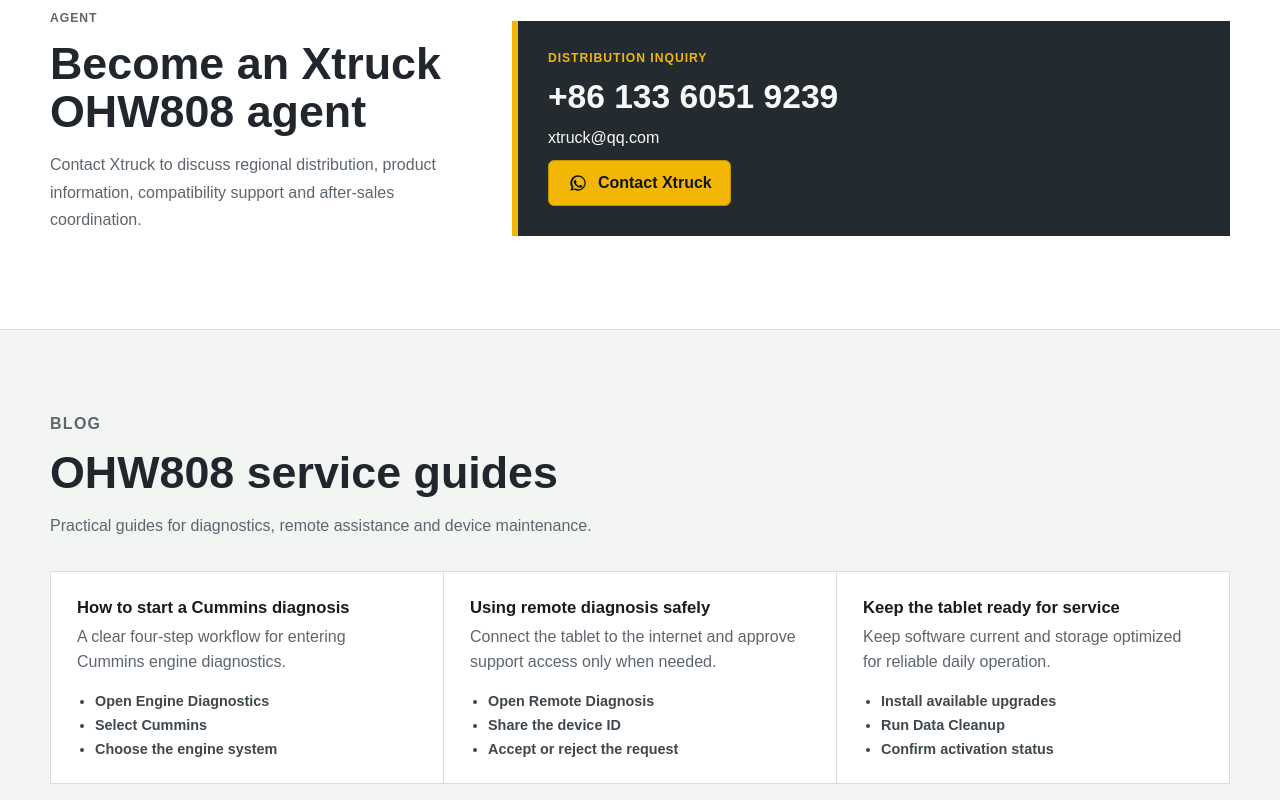
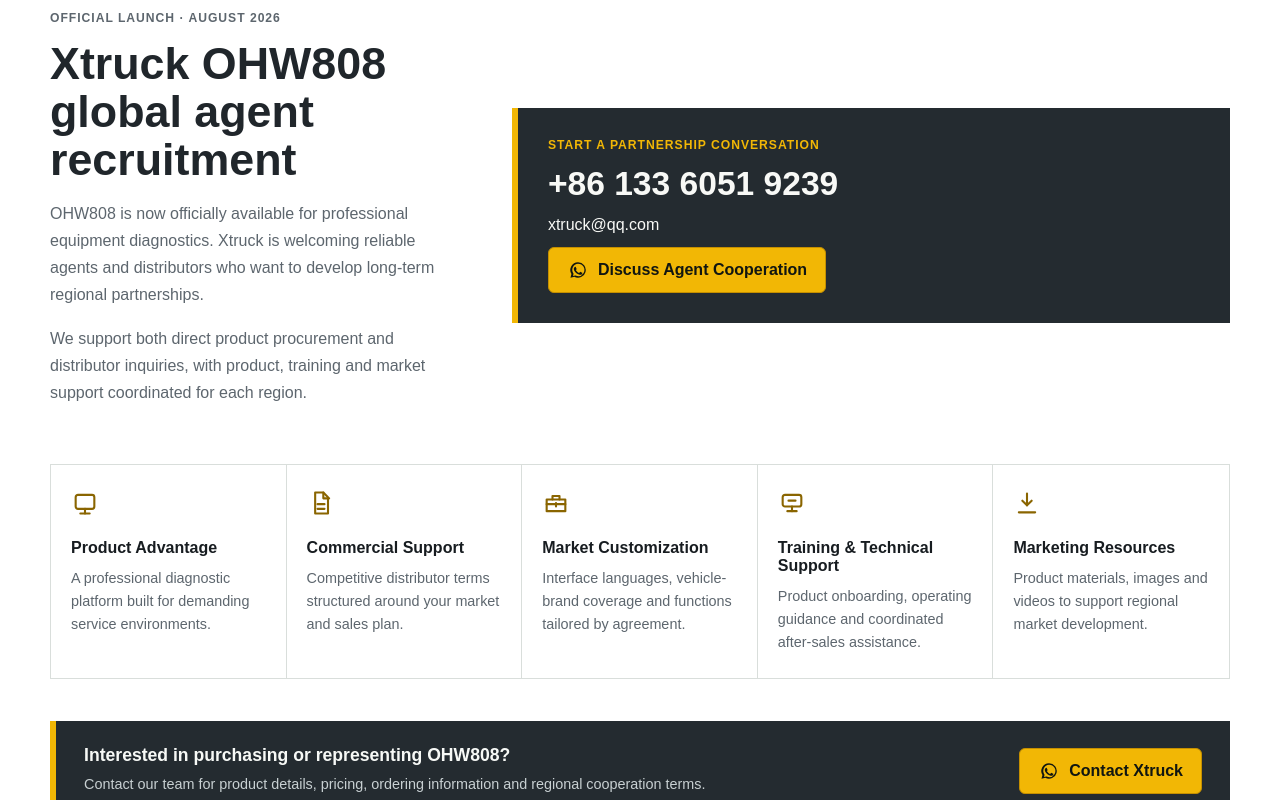
Before and after one commit to mengyliu6/xtruck-site, a Vue app: page / in a window 1280 px wide. Shown: the part 7960-8760 px from the top of the page. Built offline with nearby package versions, Linux system fonts and the light colour scheme.

Commit message:
Expand agent recruitment and add blog page

```diff
--- a/src/App.vue
+++ b/src/App.vue
@@ -8,8 +8,30 @@
 import ProductSections from '@/components/product/ProductSections.vue'
 import { siteConfig } from '@/config/site'
 import { product } from '@/data/product'
+import BlogPage from '@/pages/BlogPage.vue'
+
+const isBlogPage = window.location.pathname.replace(/\/+$/, '') === '/blog'
+
+function setMetaContent(selector: string, content: string) {
+  document.querySelector<HTMLMetaElement>(selector)?.setAttribute('content', content)
+}
 
 onMounted(() => {
+  if (isBlogPage) {
+    document.title = 'OHW808 Service Guides & Product News | Xtruck Blog'
+    const description =
+      'Xtruck OHW808 service guides covering diagnostic workflows, remote support, software updates and professional equipment maintenance.'
+    const blogUrl = new URL('/blog', siteConfig.canonicalUrl).href
+
+    setMetaContent('meta[name="description"]', description)
+    setMetaContent('meta[property="og:title"]', document.title)
+    setMetaContent('meta[property="og:description"]', description)
+    setMetaContent('meta[property="og:type"]', 'website')
+    setMetaContent('meta[property="og:url"]', blogUrl)
+    document.querySelector<HTMLLinkElement>('link[rel="canonical"]')?.setAttribute('href', blogUrl)
+    return
+  }
+
   const structuredData = {
     '@context': 'https://schema.org',
     '@type': 'Product',
@@ -38,8 +60,13 @@
 
 <template>
   <SiteHeader />
-  <ProductHero />
-  <ProductSections />
+  <template v-if="isBlogPage">
+    <BlogPage />
+  </template>
+  <template v-else>
+    <ProductHero />
+    <ProductSections />
+  </template>
   <SiteFooter />
   <WhatsAppButton class="floating-whatsapp" label="WhatsApp" variant="floating" />
   <WhatsAppButton class="mobile-contact-bar" label="Contact on WhatsApp" variant="mobile" />
--- a/src/assets/styles/base.css
+++ b/src/assets/styles/base.css
@@ -875,6 +875,11 @@
   border-bottom: 1px solid var(--line);
 }
 
+.agent-content {
+  display: grid;
+  gap: 42px;
+}
+
 .agent-layout p {
   color: var(--muted);
   line-height: 1.7;
@@ -900,6 +905,209 @@
 
 .agent-panel strong {
   font-size: clamp(1.5rem, 3vw, 2.1rem);
+}
+
+.agent-benefits {
+  display: grid;
+  grid-template-columns: repeat(5, minmax(0, 1fr));
+  border: 1px solid var(--line);
+}
+
+.agent-benefits article {
+  min-width: 0;
+  padding: 24px 20px;
+  background: #ffffff;
+  border-right: 1px solid var(--line);
+}
+
+.agent-benefits article:last-child {
+  border-right: 0;
+}
+
+.agent-benefits svg,
+.blog-guide__copy > svg {
+  width: 28px;
+  height: 28px;
+  margin-bottom: 18px;
+  color: #8a6500;
+}
+
+.agent-benefits h3 {
+  margin: 0 0 10px;
+  color: var(--ink);
+  font-size: 1rem;
+}
+
+.agent-benefits p,
+.agent-cta p {
+  margin: 0;
+  color: var(--muted);
+  font-size: 0.9rem;
+  line-height: 1.6;
+}
+
+.agent-cta {
+  display: flex;
+  gap: 28px;
+  align-items: center;
+  justify-content: space-between;
+  padding: 24px 28px;
+  color: #f7f9f6;
+  background: var(--dark-2);
+  border-left: 6px solid var(--accent);
+}
+
+.agent-cta strong {
+  display: block;
+  margin-bottom: 7px;
+  font-size: 1.1rem;
+}
+
+.agent-cta p {
+  color: #c8d0d2;
+}
+
+.blog-hero {
+  padding: 72px 0;
+  color: #f7f9f6;
+  background: var(--dark-2);
+}
+
+.blog-hero__inner {
+  display: grid;
+  grid-template-columns: minmax(0, 0.9fr) minmax(420px, 1.1fr);
+  gap: 64px;
+  align-items: center;
+}
+
+.blog-hero h1 {
+  max-width: 680px;
+  margin: 0 0 22px;
+  font-size: clamp(2.7rem, 5vw, 4.6rem);
+  line-height: 1.02;
+  letter-spacing: 0;
+}
+
+.blog-hero p:not(.eyebrow) {
+  max-width: 650px;
+  margin: 0;
+  color: #c8d0d2;
+  line-height: 1.75;
+}
+
+.blog-hero .preview-image {
+  aspect-ratio: 16 / 10;
+  border: 1px solid #495258;
+}
+
+.blog-hero .preview-image img,
+.blog-card .preview-image img,
+.blog-guide > .preview-image img {
+  width: 100%;
+  height: 100%;
+  object-fit: contain;
+}
+
+.blog-card-grid {
+  display: grid;
+  grid-template-columns: repeat(3, minmax(0, 1fr));
+  gap: 20px;
+}
+
+.blog-card {
+  min-width: 0;
+  background: #ffffff;
+  border: 1px solid var(--line);
+}
+
+.blog-card .preview-image {
+  width: 100%;
+  aspect-ratio: 16 / 10;
+  border-bottom: 1px solid var(--line);
+}
+
+.blog-card > div {
+  padding: 24px;
+}
+
+.blog-card span {
+  color: #7d5c00;
+  font-size: 0.75rem;
+  font-weight: 900;
+  text-transform: uppercase;
+}
+
+.blog-card h2 {
+  margin: 10px 0;
+  font-size: 1.25rem;
+  line-height: 1.25;
+}
+
+.blog-card p {
+  margin: 0 0 18px;
+  color: var(--muted);
+  line-height: 1.6;
+}
+
+.blog-card a {
+  color: var(--ink);
+  font-size: 0.9rem;
+  font-weight: 900;
+}
+
+.blog-guides {
+  display: grid;
+  gap: 1px;
+  background: var(--line);
+  border: 1px solid var(--line);
+}
+
+.blog-guide {
+  display: grid;
+  grid-template-columns: minmax(300px, 0.8fr) minmax(0, 1.2fr);
+  gap: 52px;
+  align-items: center;
+  padding: 42px;
+  scroll-margin-top: 96px;
+  background: #ffffff;
+}
+
+.blog-guide:nth-child(even) .blog-guide__copy {
+  order: 2;
+}
+
+.blog-guide__copy h2,
+.blog-contact h2 {
+  margin: 0 0 14px;
+  font-size: clamp(1.8rem, 3vw, 2.7rem);
+  line-height: 1.1;
+}
+
+.blog-guide__copy > p:not(.eyebrow),
+.blog-contact p:not(.eyebrow) {
+  color: var(--muted);
+  line-height: 1.7;
+}
+
+.blog-guide__copy ol {
+  display: grid;
+  gap: 10px;
+  margin: 22px 0 0;
+  padding-left: 22px;
+  font-weight: 800;
+}
+
+.blog-guide > .preview-image {
+  width: 100%;
+  aspect-ratio: 16 / 10;
+  border: 1px solid var(--line);
+}
+
+.blog-contact__inner {
+  display: flex;
+  gap: 32px;
+  align-items: center;
+  justify-content: space-between;
 }
 
 .article-list {
@@ -1188,6 +1396,28 @@
     gap: 24px;
   }
 
+  .agent-benefits {
+    grid-template-columns: repeat(2, minmax(0, 1fr));
+  }
+
+  .agent-benefits article {
+    border-right: 1px solid var(--line);
+    border-bottom: 1px solid var(--line);
+  }
+
+  .blog-hero__inner,
+  .blog-guide {
+    grid-template-columns: 1fr;
+  }
+
+  .blog-card-grid {
+    grid-template-columns: 1fr;
+  }
+
+  .blog-guide:nth-child(even) .blog-guide__copy {
+    order: 0;
+  }
+
   .hero__copy h1 {
     font-size: clamp(3rem, 13vw, 5rem);
   }
@@ -1271,6 +1501,37 @@
     width: 58%;
   }
 
+  .agent-benefits {
+    grid-template-columns: 1fr;
+  }
+
+  .agent-benefits article {
+    border-right: 0;
+  }
+
+  .agent-cta,
+  .blog-contact__inner {
+    align-items: flex-start;
+    flex-direction: column;
+  }
+
+  .blog-hero {
+    padding: 48px 0;
+  }
+
+  .blog-hero__inner {
+    gap: 34px;
+  }
+
+  .blog-hero h1 {
+    font-size: 2.65rem;
+  }
+
+  .blog-guide {
+    gap: 28px;
+    padding: 24px;
+  }
+
   .overview-side,
   .language-panel,
   .package-grid section {
--- a/src/components/layout/SiteFooter.vue
+++ b/src/components/layout/SiteFooter.vue
@@ -5,19 +5,19 @@
 <template>
   <footer class="site-footer">
     <div class="section-shell site-footer__inner">
-      <a href="#top" class="brand-mark brand-mark--footer" aria-label="Xtruck home">
+      <a href="/" class="brand-mark brand-mark--footer" aria-label="Xtruck home">
         <span class="brand-mark__symbol">X</span>
         <span>{{ siteConfig.brandName }}</span>
       </a>
       <nav class="footer-nav" aria-label="Footer navigation">
-        <a href="#overview">OHW808 Product</a>
-        <a href="#coverage">Coverage</a>
-        <a href="#download">Download</a>
-        <a href="#video">Video</a>
-        <a href="#agent">Agent</a>
-        <a href="#blog">Blog</a>
-        <a href="#faq">Q&amp;A</a>
-        <a href="#contact">Contact</a>
+        <a href="/#overview">OHW808 Product</a>
+        <a href="/#coverage">Coverage</a>
+        <a href="/#download">Download</a>
+        <a href="/#video">Video</a>
+        <a href="/#agent">Agent</a>
+        <a href="/blog">Blog</a>
+        <a href="/#faq">Q&amp;A</a>
+        <a href="/#contact">Contact</a>
       </nav>
       <p>
         Copyright © {{ new Date().getFullYear() }} {{ siteConfig.brandName }}. All rights reserved.
--- a/src/components/layout/SiteHeader.vue
+++ b/src/components/layout/SiteHeader.vue
@@ -13,7 +13,7 @@
 <template>
   <header class="site-header">
     <div class="site-header__bar section-shell">
-      <a href="#top" class="brand-mark" aria-label="Xtruck home" @click="closeMenu">
+      <a href="/" class="brand-mark" aria-label="Xtruck home" @click="closeMenu">
         <span class="brand-mark__symbol">X</span>
         <span>{{ siteConfig.brandName }}</span>
       </a>
--- a/src/components/product/ProductSections.vue
+++ b/src/components/product/ProductSections.vue
@@ -26,6 +26,34 @@
   'Shandong Shantui',
   'Zoomlion Heavy Industry',
   'Yuchai Machinery',
+]
+
+const agentBenefits = [
+  {
+    title: 'Product Advantage',
+    description: 'A professional diagnostic platform built for demanding service environments.',
+    icon: 'screen' as const,
+  },
+  {
+    title: 'Commercial Support',
+    description: 'Competitive distributor terms structured around your market and sales plan.',
+    icon: 'document' as const,
+  },
+  {
+    title: 'Market Customization',
+    description: 'Interface languages, vehicle-brand coverage and functions tailored by agreement.',
+    icon: 'toolbox' as const,
+  },
+  {
+    title: 'Training & Technical Support',
+    description: 'Product onboarding, operating guidance and coordinated after-sales assistance.',
+    icon: 'remote' as const,
+  },
+  {
+    title: 'Marketing Resources',
+    description: 'Product materials, images and videos to support regional market development.',
+    icon: 'download' as const,
+  },
 ]
 </script>
 
@@ -260,41 +288,46 @@
     </section>
 
     <section id="agent" class="section agent-section">
-      <div class="section-shell agent-layout">
+      <div class="section-shell agent-content">
+        <div class="agent-layout">
           <div>
-          <p class="eyebrow">Agent</p>
-          <h2>Become an Xtruck OHW808 agent</h2>
+            <p class="eyebrow">Official Launch · August 2026</p>
+            <h2>Xtruck OHW808 global agent recruitment</h2>
             <p>
-            Contact Xtruck to discuss regional distribution, product information, compatibility
-            support and after-sales coordination.
+              OHW808 is now officially available for professional equipment diagnostics. Xtruck is
+              welcoming reliable agents and distributors who want to develop long-term regional
+              partnerships.
+            </p>
+            <p>
+              We support both direct product procurement and distributor inquiries, with product,
+              training and market support coordinated for each region.
             </p>
           </div>
           <div class="agent-panel">
-          <span>Distribution inquiry</span>
+            <span>Start a partnership conversation</span>
             <strong>{{ siteConfig.whatsappDisplayNumber }}</strong>
             <a class="contact-email" :href="`mailto:${siteConfig.contactEmail}`">
               {{ siteConfig.contactEmail }}
             </a>
-          <WhatsAppButton label="Contact Xtruck" />
+            <WhatsAppButton label="Discuss Agent Cooperation" />
           </div>
         </div>
-    </section>
-
-    <section id="blog" class="section section--muted">
-      <div class="section-shell">
-        <div class="section-heading">
-          <p class="eyebrow">Blog</p>
-          <h2>OHW808 service guides</h2>
-          <p>Practical guides for diagnostics, remote assistance and device maintenance.</p>
+        <div class="agent-benefits" aria-label="Agent partnership advantages">
+          <article v-for="benefit in agentBenefits" :key="benefit.title">
+            <IconGlyph :name="benefit.icon" />
+            <h3>{{ benefit.title }}</h3>
+            <p>{{ benefit.description }}</p>
+          </article>
         </div>
-        <div class="article-list">
-          <article v-for="article in product.articles" :key="article.title">
-            <h3>{{ article.title }}</h3>
-            <p>{{ article.description }}</p>
-            <ul>
-              <li v-for="point in article.points" :key="point">{{ point }}</li>
-            </ul>
-          </article>
+        <div class="agent-cta">
+          <div>
+            <strong>Interested in purchasing or representing OHW808?</strong>
+            <p>
+              Contact our team for product details, pricing, ordering information and regional
+              cooperation terms.
+            </p>
+          </div>
+          <WhatsAppButton label="Contact Xtruck" />
         </div>
       </div>
     </section>
--- a/src/config/site.ts
+++ b/src/config/site.ts
@@ -22,14 +22,14 @@
 }
 
 export const navigationItems: NavItem[] = [
-  { label: 'Overview', href: '#overview' },
-  { label: 'Features', href: '#features' },
-  { label: 'Coverage', href: '#coverage' },
-  { label: 'Download', href: '#download' },
-  { label: 'Video', href: '#video' },
-  { label: 'Agent', href: '#agent' },
-  { label: 'Blog', href: '#blog' },
-  { label: 'Q&A', href: '#faq' },
+  { label: 'Overview', href: '/#overview' },
+  { label: 'Features', href: '/#features' },
+  { label: 'Coverage', href: '/#coverage' },
+  { label: 'Download', href: '/#download' },
+  { label: 'Video', href: '/#video' },
+  { label: 'Agent', href: '/#agent' },
+  { label: 'Blog', href: '/blog' },
+  { label: 'Q&A', href: '/#faq' },
 ]
 
 export function formatPrice(value: number): string {
--- /dev/null
+++ b/src/pages/BlogPage.vue
@@ -0,0 +1,93 @@
+<script setup lang="ts">
+import IconGlyph from '@/components/common/IconGlyph.vue'
+import PreviewImage from '@/components/common/PreviewImage.vue'
+import WhatsAppButton from '@/components/common/WhatsAppButton.vue'
+import { product } from '@/data/product'
+
+const articleImages = [
+  '/images/workflow/cummins-functions.png',
+  '/images/tools/remote-diagnosis.png',
+  '/images/ui/software-upgrade.png',
+]
+
+const articleIcons = ['engine', 'remote', 'update'] as const
+</script>
+
+<template>
+  <main class="blog-page">
+    <section class="blog-hero">
+      <div class="section-shell blog-hero__inner">
+        <div>
+          <p class="eyebrow">Xtruck Blog</p>
+          <h1>OHW808 service guides and product news</h1>
+          <p>
+            Practical reference for diagnostic workflows, remote support, software updates and
+            professional use of Xtruck OHW808.
+          </p>
+        </div>
+        <PreviewImage
+          src="/images/ui/ohw808-home.png"
+          alt="Xtruck OHW808 diagnostic software home screen"
+        />
+      </div>
+    </section>
+
+    <section class="section blog-index">
+      <div class="section-shell">
+        <div class="section-heading">
+          <p class="eyebrow">Service Guides</p>
+          <h2>Work confidently with OHW808</h2>
+          <p>Focused guidance for common workshop and field-service tasks.</p>
+        </div>
+        <div class="blog-card-grid">
+          <article
+            v-for="(article, index) in product.articles"
+            :key="article.title"
+            class="blog-card"
+          >
+            <PreviewImage :src="articleImages[index]" :alt="article.title" />
+            <div>
+              <span>Guide {{ String(index + 1).padStart(2, '0') }}</span>
+              <h2>{{ article.title }}</h2>
+              <p>{{ article.description }}</p>
+              <a :href="`#guide-${index + 1}`">Read guide</a>
+            </div>
+          </article>
+        </div>
+      </div>
+    </section>
+
+    <section class="section section--muted">
+      <div class="section-shell blog-guides">
+        <article
+          v-for="(article, index) in product.articles"
+          :id="`guide-${index + 1}`"
+          :key="article.title"
+          class="blog-guide"
+        >
+          <div class="blog-guide__copy">
+            <IconGlyph :name="articleIcons[index]" />
+            <p class="eyebrow">OHW808 Guide {{ String(index + 1).padStart(2, '0') }}</p>
+            <h2>{{ article.title }}</h2>
+            <p>{{ article.description }}</p>
+            <ol>
+              <li v-for="point in article.points" :key="point">{{ point }}</li>
+            </ol>
+          </div>
+          <PreviewImage :src="articleImages[index]" :alt="article.title" />
+        </article>
+      </div>
+    </section>
+
+    <section class="section blog-contact">
+      <div class="section-shell blog-contact__inner">
+        <div>
+          <p class="eyebrow">Product Support</p>
+          <h2>Need help with an OHW808 application?</h2>
+          <p>Send your equipment details and diagnostic requirements to the Xtruck team.</p>
+        </div>
+        <WhatsAppButton label="Contact Xtruck" />
+      </div>
+    </section>
+  </main>
+</template>
```
Also changed, not shown: vercel.json (added). Lines whose indentation alone changed are shown as unchanged.
